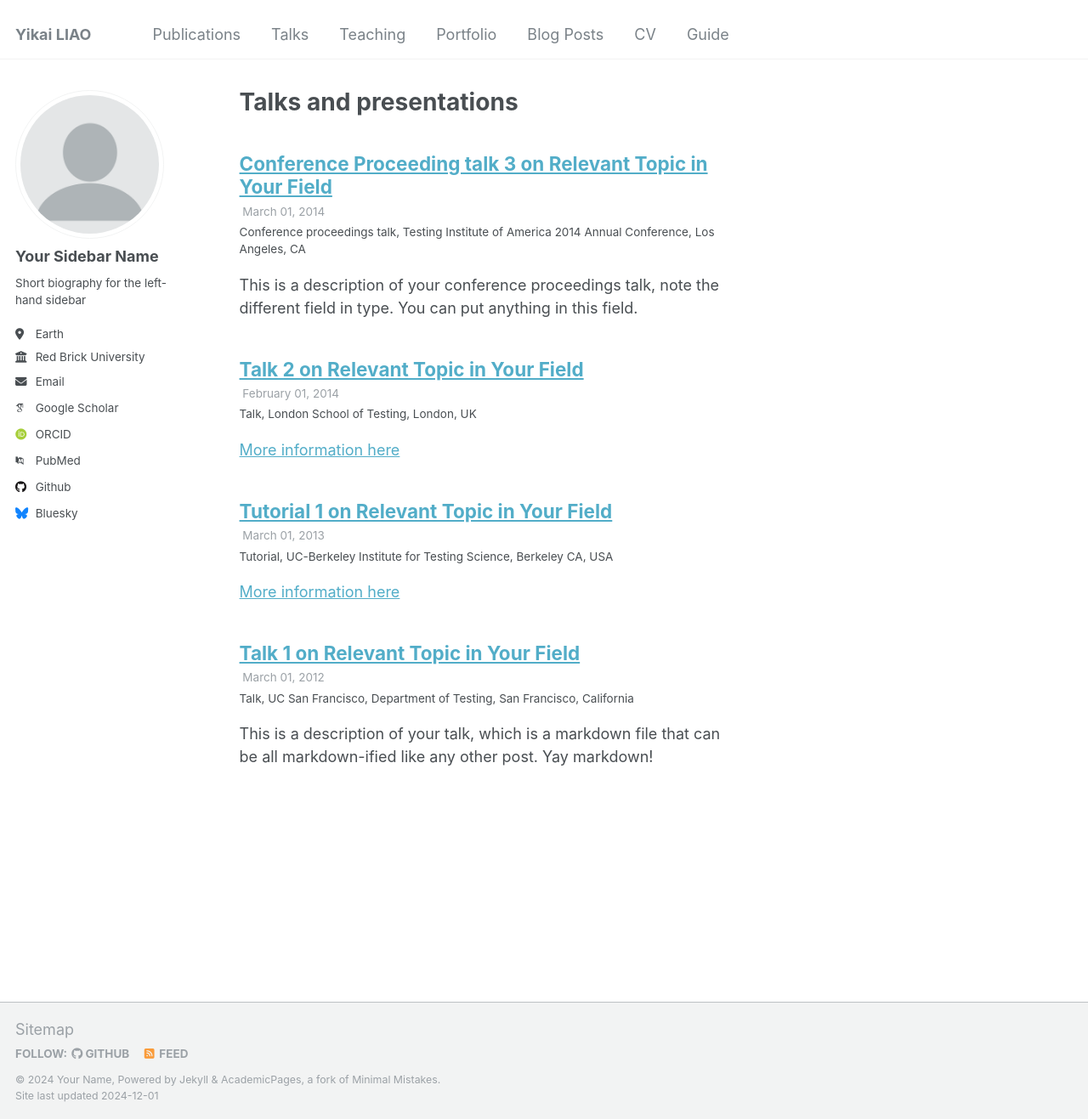
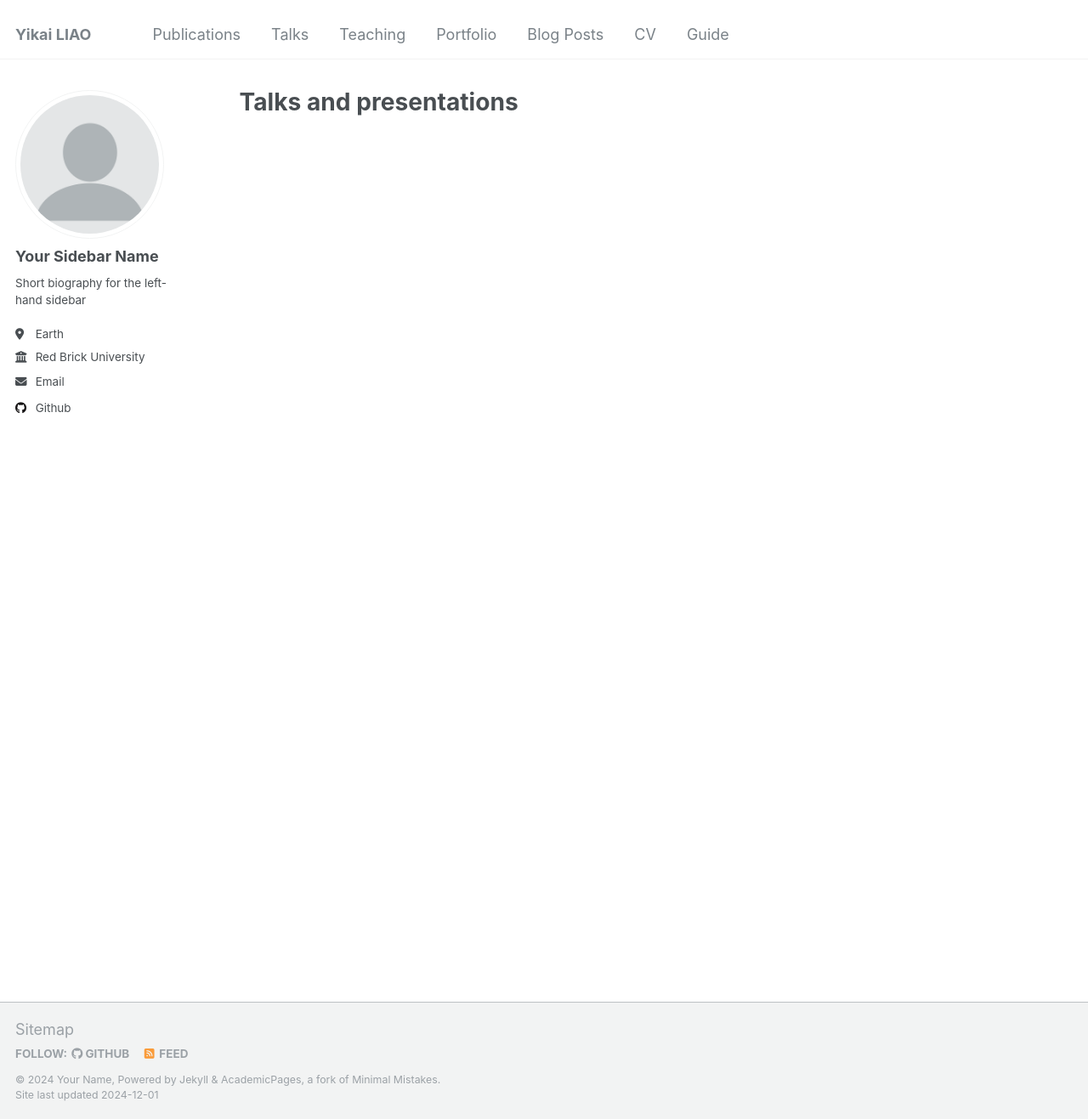
Before and after one commit to Yikai-Liao/academicpages, a Jekyll site: the page built from _pages/talks.html, in a window 1280 px wide and 1317 px high. Shown: the whole window at 85% size. Built offline with Jekyll 4.4.1, drawn with Linux system fonts in a browser that asks for light colours; some web fonts are replaced; part of the change alters nothing that is shown.

Commit message:
remove something

```diff
--- a/_config.yml
+++ b/_config.yml
@@ -32,11 +32,11 @@ author:
 
   # Academic websites
   arxiv            : # URL - Update with the correct link to your profile
-  googlescholar    : "https://scholar.google.com/citations?user=PS_CX0AAAAAJ"
+  googlescholar    : # "https://scholar.google.com/citations?user=PS_CX0AAAAAJ"
   impactstory      : # URL
-  orcid            : "http://orcid.org/yourorcidurl"
+  orcid            : # "http://orcid.org/yourorcidurl"
   semantic         : # URL
-  pubmed           : "https://www.ncbi.nlm.nih.gov/pubmed/?term=john+snow"
+  pubmed           : # "https://www.ncbi.nlm.nih.gov/pubmed/?term=john+snow"
   researchgate     : # URL
   scopus           : # URL
 
@@ -44,12 +44,12 @@ author:
   bitbucket        : # Username - Update with your username on the site
   codepen          : # Username
   dribbble         : # Username
-  github           : "academicpages"
+  github           : "Yikai-Liao"
   kaggle           : # Username
   stackoverflow    : # User number or user number and name (i.e., use "1" or "1/jeff-atwood")
 
   # Social media
-  bluesky          : "bsky.app" # Replace this with you Bluesky username
+  bluesky          : # "bsky.app" # Replace this with you Bluesky username
   facebook         : # Username
   flickr           : # Username
   foursquare       : # Username
@@ -85,7 +85,7 @@ publication_category:
 
 # Site Settings
 teaser                   :  # filename of teaser fallback teaser image placed in /images/, .e.g. "500x300.png"
-breadcrumbs              : false # true, false (default)
+breadcrumbs       y       : false # true, false (default)
 words_per_minute         : 160
 future                   : true
 read_more                : "disabled" # if enabled, adds "Read more" links to excerpts
@@ -212,18 +212,18 @@ kramdown:
 
 # These settings control the types of collections used by the template
 collections:
-  teaching:
-    output: true
-    permalink: /:collection/:path/
+  # teaching:
+  #   output: true
+  #   permalink: /:collection/:path/
   publications:
     output: true
     permalink: /:collection/:path/
-  portfolio:
-    output: true
-    permalink: /:collection/:path/
-  talks:
-    output: true
-    permalink: /:collection/:path/
+  # portfolio:
+  #   output: true
+  #   permalink: /:collection/:path/
+  # talks:
+  #   output: true
+  #   permalink: /:collection/:path/
 
 
 # These settings control how pages and collections are included in the site
@@ -247,14 +247,14 @@ defaults:
       layout: single
       author_profile: true
   # _teaching
-  - scope:
-      path: ""
-      type: teaching
-    values:
-      layout: single
-      author_profile: true
-      share: true
-      comments: true
+  # - scope:
+  #     path: ""
+  #     type: teaching
+  #   values:
+  #     layout: single
+  #     author_profile: true
+  #     share: true
+  #     comments: true
   # _publications
   - scope:
       path: ""
@@ -265,22 +265,22 @@ defaults:
       share: true
       comments: true
   # _portfolio
-  - scope:
-      path: ""
-      type: portfolio
-    values:
-      layout: single
-      author_profile: true
-      share: true
-      comment: true
+  # - scope:
+  #     path: ""
+  #     type: portfolio
+  #   values:
+  #     layout: single
+  #     author_profile: true
+  #     share: true
+  #     comment: true
   # _talks
-  - scope:
-      path: ""
-      type: talks
-    values:
-      layout: talk
-      author_profile: true
-      share: true
+  # - scope:
+  #     path: ""
+  #     type: talks
+  #   values:
+  #     layout: talk
+  #     author_profile: true
+  #     share: true
 
 
 # Sass/SCSS
```
